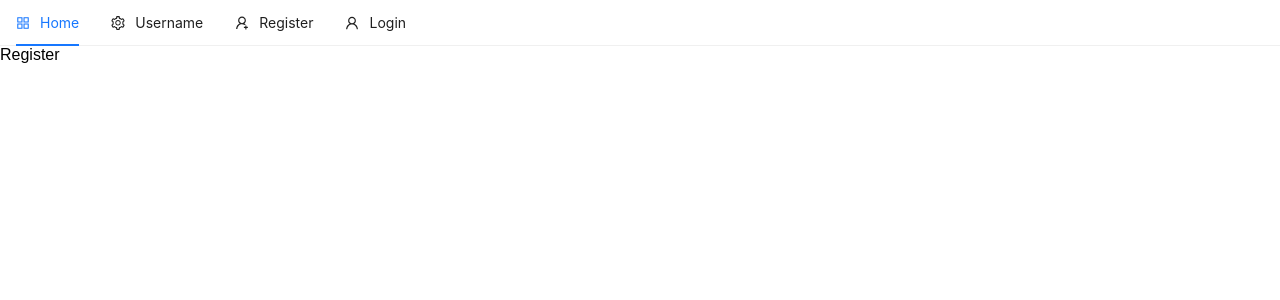
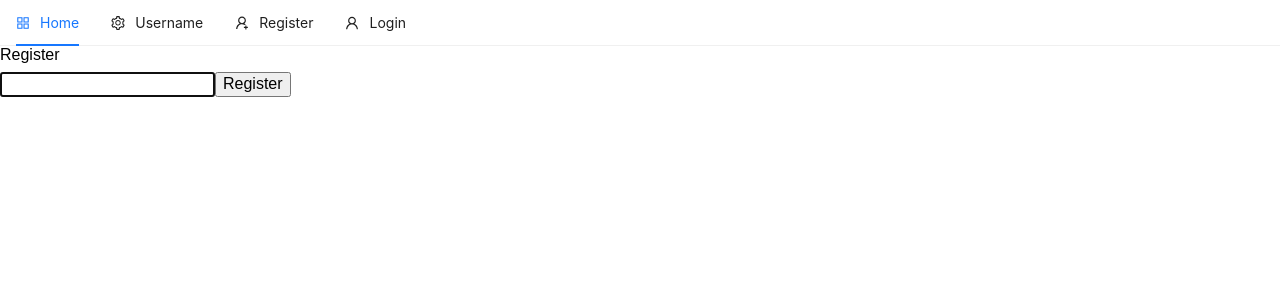
Before and after one commit to kevinkalenga/Mern_Ryan, a React (Create React App) app in the folder frontend/: page /register in a window 1280 px wide. Shown: the top 300 px of the page. Built offline with nearby package versions, Linux system fonts and the light colour scheme.

Commit message:
Register form

```diff
--- a/frontend/package.json
+++ b/frontend/package.json
@@ -9,6 +9,7 @@
     "@testing-library/react": "^16.3.0",
     "@testing-library/user-event": "^13.5.0",
     "antd": "^5.27.1",
+    "firebase": "^12.2.1",
     "react": "^19.1.1",
     "react-dom": "^19.1.1",
     "react-router-dom": "^7.8.2",
--- a/frontend/src/pages/auth/Register.js
+++ b/frontend/src/pages/auth/Register.js
@@ -1,8 +1,33 @@
-import React from 'react'
+import React, { useState } from 'react'
 
 const Register = () => {
+
+  const [email, setEmail] = useState("")
+
+  const handleSubmit = () => {
+
+  }
+
+  const registerForm = () => (
+    <form onSubmit={handleSubmit}>
+       <input type="email" className='form-control'
+        value={email} onChange={(e) => setEmail(e.target.value)}
+        autoFocus
+        />
+        <button type='submit' className='btn btn-raised'>Register</button>
+    </form>
+
+)
+
   return (
-    <div className='text-danger'>Register</div>
+    <div className='container p-5'>
+        <div className='row'>
+            <div className='col-md-6 offset-md-3'>
+                <h4>Register</h4>
+                {registerForm()}
+            </div>
+        </div>
+    </div>
   )
 }
 
```
Also changed, not shown: frontend/src/firebase.js (added, +24 -0 lines), 1 other file (tests, documents, lock files or other folders).
